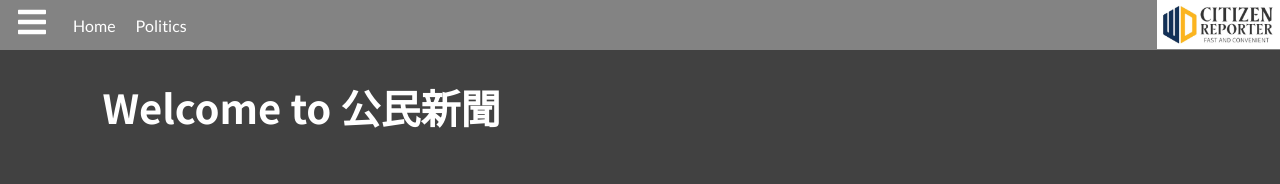
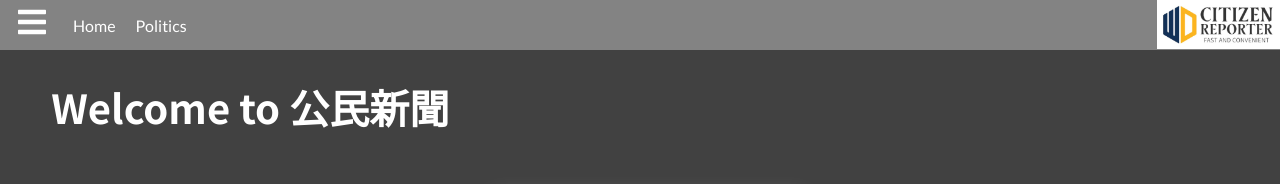
Before and after one commit to CitizenMedia-TW/citizen-media, a React (Create React App) app: page /#/ in a window 1280 px wide. Shown: the top 184 px of the page. Built offline with nearby package versions, Linux system fonts and the light colour scheme; the HTML template or start-up script is replaced by a standard one.

Commit message:
fix title

```diff
--- a/src/Components/Pages/HomePage/Title/Title.css
+++ b/src/Components/Pages/HomePage/Title/Title.css
@@ -1,4 +1,4 @@
-.title_text {
+.home_title_text {
     font-family: "Noto Sans TC";
     font-size: 250%;
     text-align: left;
--- a/src/Components/Pages/HomePage/Title/Title.js
+++ b/src/Components/Pages/HomePage/Title/Title.js
@@ -3,7 +3,7 @@ import "./Title.css";
 const Title = () => {
     return (
         <div>
-            <h1 className="title_text">Welcome to 公民新聞</h1>
+            <h1 className="home_title_text">Welcome to 公民新聞</h1>
         </div>
     )
 }
--- a/src/Components/Pages/PopularPage/Title/Title.css
+++ b/src/Components/Pages/PopularPage/Title/Title.css
@@ -1,4 +1,4 @@
-.title_text{
+.popular_title_text{
     font-family: "Noto Sans TC";
     font-size: 250%;
     text-align: left;
--- a/src/Components/Pages/PopularPage/Title/Title.js
+++ b/src/Components/Pages/PopularPage/Title/Title.js
@@ -5,7 +5,7 @@ import "./Title.css";
 const Title = () => {
   return (
     <div>
-      <h1 className="title_text">熱門</h1>
+      <h1 className="popular_title_text">熱門</h1>
     </div>
   );
 };
```
